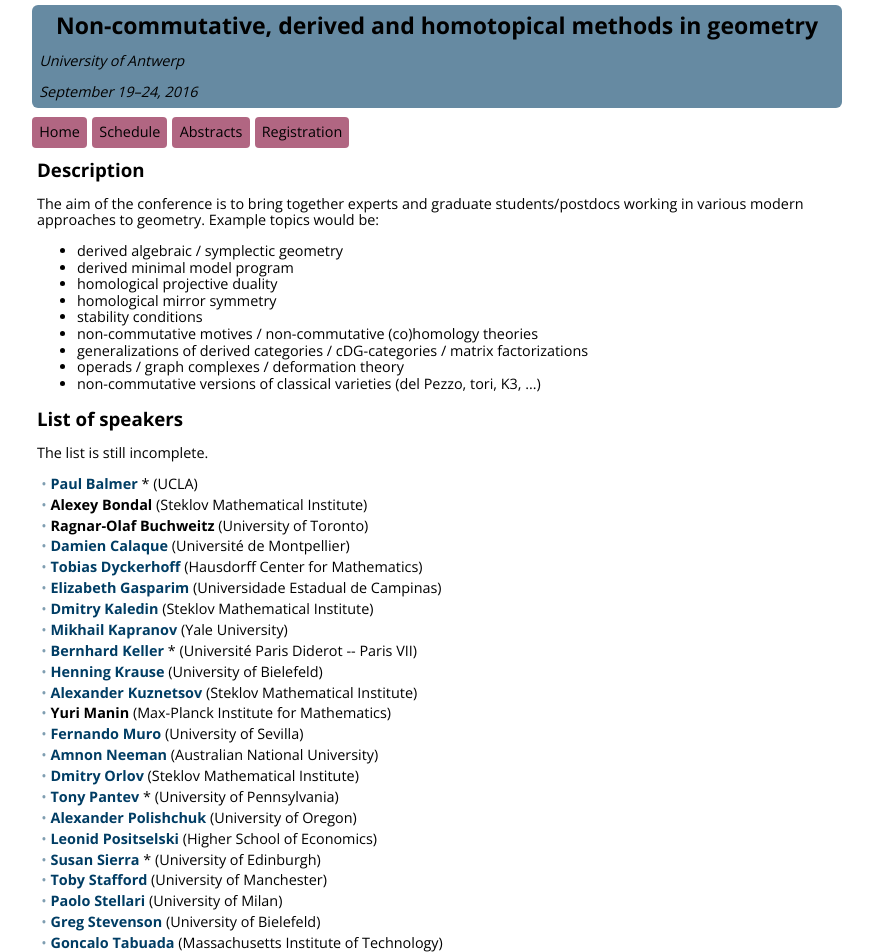
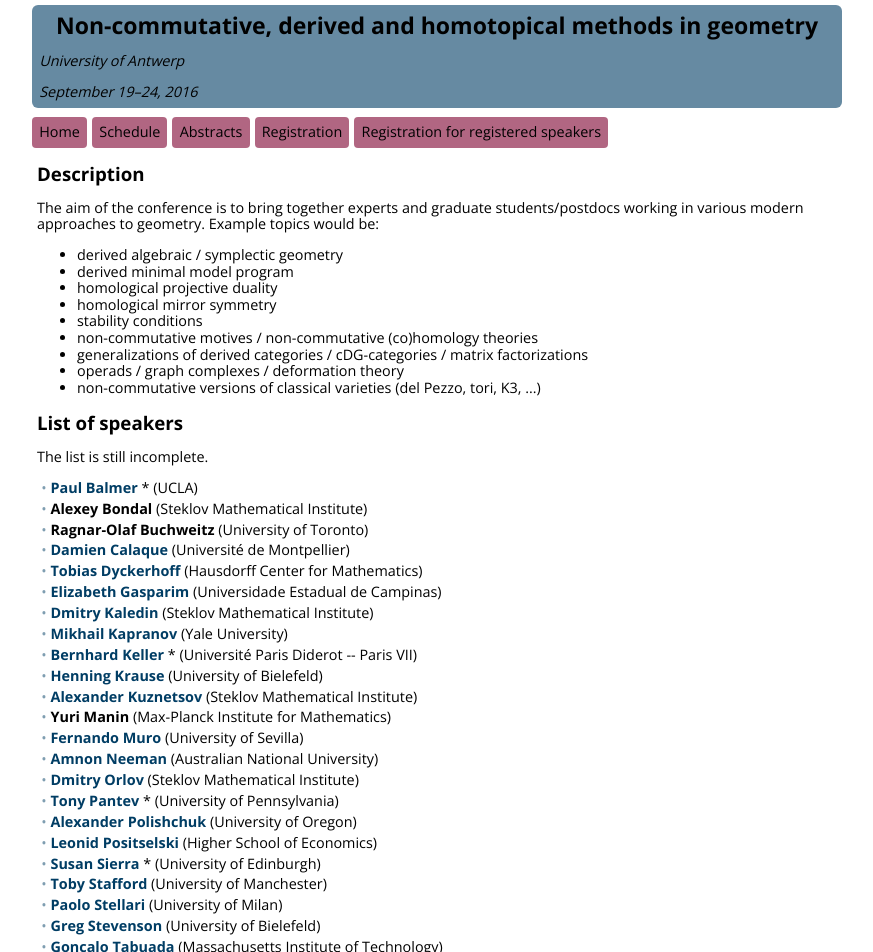
Before and after one commit to ncag-info/antwerp-2016, a Jekyll site: the page built from index.html, in a window 1280 px wide. Shown: the top 952 px of the page, without its empty margins (203-1076 px from the left). Built offline with Jekyll 4.4.1, drawn with Linux system fonts in a browser that asks for light colours; nearby versions of some CDN libraries; library files that are not in the unit come from our copies.

Commit message:
Registration for registered speakers

```diff
--- a/_includes/header.html
+++ b/_includes/header.html
@@ -11,5 +11,6 @@
     <li><a href="schedule.html">Schedule</a>
     <li><a href="abstracts.html">Abstracts</a>
     <li><a href="registration.html">Registration</a>
+    <li><a href="registration.html">Registration for registered speakers</a>
   </ul>
 </nav>
--- a/css/main.css
+++ b/css/main.css
@@ -64,6 +64,7 @@
   background-color: rgba(126,0,47,.6);
   border-radius: 4px;
   margin-right: 5px;
+  margin-bottom: 4px;
 }
 
 nav li:hover {
--- /dev/null
+++ b/registration-registered.html
@@ -0,0 +1,5 @@
+---
+layout: default
+---
+
+<iframe src="https://docs.google.com/forms/d/1CcLPNGtXl0KtC7pnha8f5CNsx-KChbeZr2JcXyBTLls/viemform?embedded=true" width="760" height="1300" frameborder="0" marginheight="0" marginwidth="0">Loading...</iframe>
```
